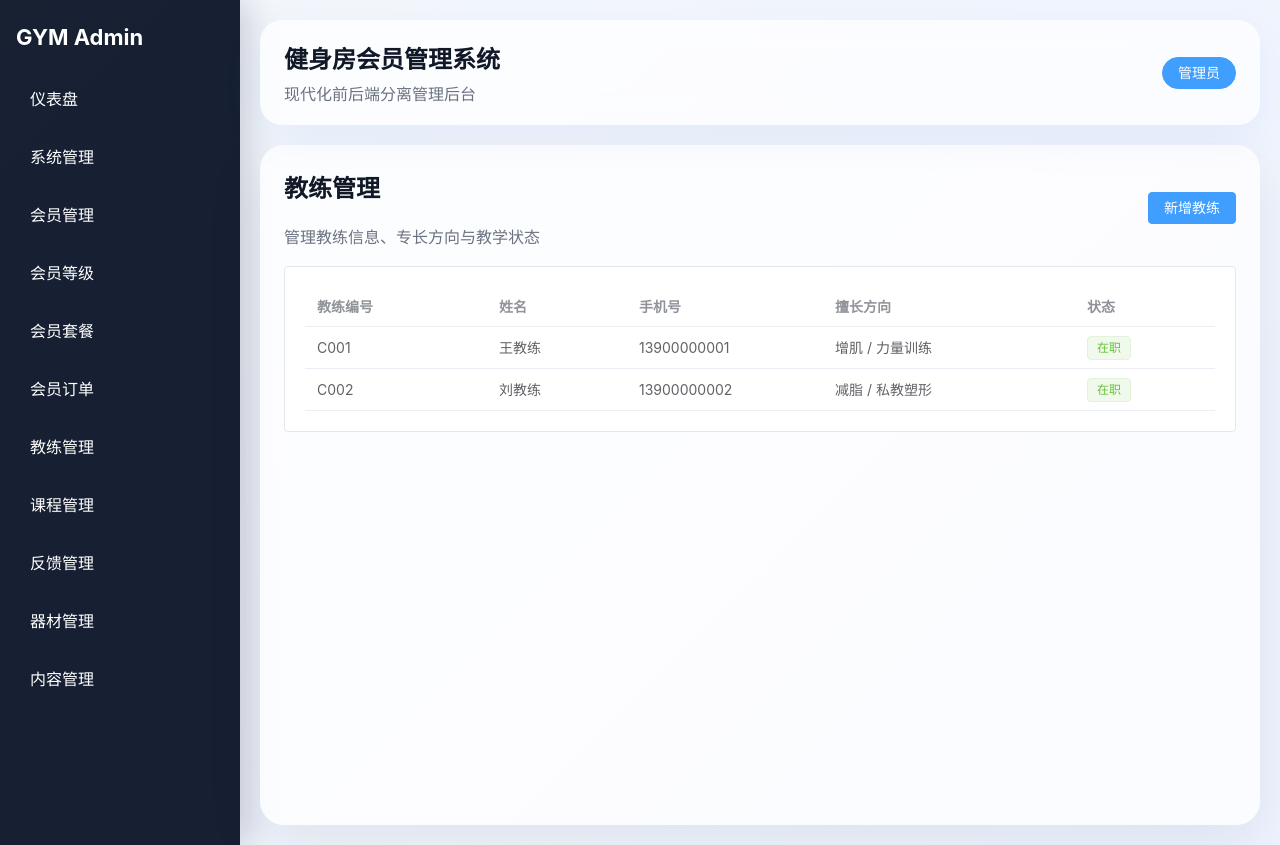
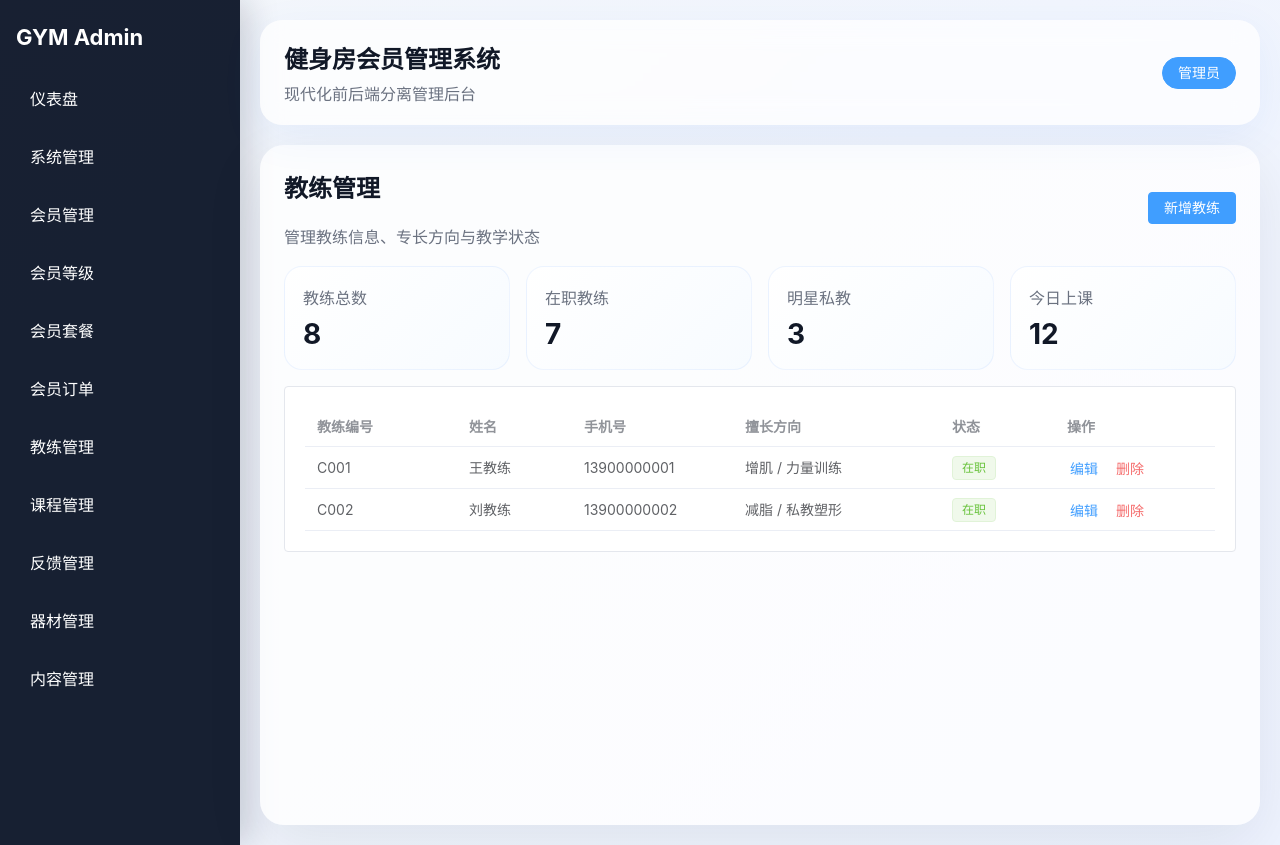
Before and after one commit to ptgnanan/gym-manager, a Vue app in the folder gym-management-admin/: page /coach in a window 1280 px wide. Built offline with nearby package versions, Linux system fonts and the light colour scheme.

Commit message:
feat: polish coach and course demo interactions

```diff
--- /dev/null
+++ b/gym-management-admin/src/api/coach.ts
@@ -0,0 +1,3 @@
+import request from '../utils/request'
+
+export const getCoachList = () => request.get('/api/coach/list')
--- /dev/null
+++ b/gym-management-admin/src/components/coach/CoachFormDialog.vue
@@ -0,0 +1,26 @@
+<template>
+  <el-dialog v-model="visible" :title="title" width="620px">
+    <el-form :model="form" label-width="90px">
+      <el-row :gutter="16">
+        <el-col :span="12"><el-form-item label="教练编号"><el-input v-model="form.coachNo" /></el-form-item></el-col>
+        <el-col :span="12"><el-form-item label="姓名"><el-input v-model="form.name" /></el-form-item></el-col>
+        <el-col :span="12"><el-form-item label="手机号"><el-input v-model="form.phone" /></el-form-item></el-col>
+        <el-col :span="12"><el-form-item label="擅长方向"><el-input v-model="form.specialty" /></el-form-item></el-col>
+        <el-col :span="24"><el-form-item label="简介"><el-input v-model="form.introduction" type="textarea" :rows="4" /></el-form-item></el-col>
+      </el-row>
+    </el-form>
+    <template #footer>
+      <el-button @click="visible=false">取消</el-button>
+      <el-button type="primary" @click="submit">保存</el-button>
+    </template>
+  </el-dialog>
+</template>
+
+<script setup lang="ts">
+import { computed } from 'vue'
+const props = defineProps<{ modelValue: boolean; title?: string }>()
+const emit = defineEmits(['update:modelValue', 'submit'])
+const visible = computed({ get: () => props.modelValue, set: (v:boolean) => emit('update:modelValue', v) })
+const form = { coachNo: 'C003', name: '', phone: '', specialty: '', introduction: '' }
+const submit = () => { emit('submit', { ...form }); visible.value = false }
+</script>
--- a/gym-management-admin/src/views/coach/CoachView.vue
+++ b/gym-management-admin/src/views/coach/CoachView.vue
@@ -5,8 +5,16 @@
         <h2>教练管理</h2>
         <p>管理教练信息、专长方向与教学状态</p>
       </div>
-      <el-button type="primary">新增教练</el-button>
+      <el-button type="primary" @click="dialogVisible = true">新增教练</el-button>
     </div>
+
+    <div class="stats-grid">
+      <div class="stat-card" v-for="item in stats" :key="item.label">
+        <div class="label">{{ item.label }}</div>
+        <div class="value">{{ item.value }}</div>
+      </div>
+    </div>
+
     <el-card shadow="never">
       <el-table :data="coaches">
         <el-table-column prop="coachNo" label="教练编号" min-width="130" />
@@ -18,12 +26,30 @@
             <el-tag :type="scope.row.status === '在职' ? 'success' : 'info'">{{ scope.row.status }}</el-tag>
           </template>
         </el-table-column>
+        <el-table-column label="操作" width="160">
+          <template #default>
+            <el-button link type="primary" @click="dialogVisible = true">编辑</el-button>
+            <el-button link type="danger">删除</el-button>
+          </template>
+        </el-table-column>
       </el-table>
     </el-card>
+
+    <CoachFormDialog v-model="dialogVisible" title="教练信息" @submit="handleSubmit" />
   </div>
 </template>
 
 <script setup lang="ts">
+import { ref } from 'vue'
+import CoachFormDialog from '../../components/coach/CoachFormDialog.vue'
+const dialogVisible = ref(false)
+const handleSubmit = (payload: unknown) => console.log('coach submit', payload)
+const stats = [
+  { label: '教练总数', value: 8 },
+  { label: '在职教练', value: 7 },
+  { label: '明星私教', value: 3 },
+  { label: '今日上课', value: 12 }
+]
 const coaches = [
   { coachNo: 'C001', name: '王教练', phone: '13900000001', specialty: '增肌 / 力量训练', status: '在职' },
   { coachNo: 'C002', name: '刘教练', phone: '13900000002', specialty: '减脂 / 私教塑形', status: '在职' }
@@ -33,4 +59,8 @@ const coaches = [
 <style scoped lang="scss">
 .page-header { display:flex; justify-content:space-between; align-items:center; margin-bottom:18px; }
 .page-header p { color: var(--text-sub); margin: 6px 0 0; }
+.stats-grid { display:grid; grid-template-columns:repeat(4,1fr); gap:16px; margin-bottom:16px; }
+.stat-card { padding:18px; border-radius:18px; background:linear-gradient(135deg,#ffffff,#f7fbff); border:1px solid rgba(59,130,246,.08); }
+.label { color:var(--text-sub); margin-bottom:8px; }
+.value { font-size:28px; font-weight:700; }
 </style>
--- a/gym-management-admin/src/views/course/CourseView.vue
+++ b/gym-management-admin/src/views/course/CourseView.vue
@@ -13,6 +13,17 @@
         <div class="label">{{ item.label }}</div>
         <div class="value">{{ item.value }}</div>
       </div>
+    </div>
+
+    <div class="schedule-panel">
+      <el-card shadow="never">
+        <template #header>今日课程排期</template>
+        <el-timeline>
+          <el-timeline-item timestamp="09:00-10:00">燃脂搏击操 · 王教练 · A教室</el-timeline-item>
+          <el-timeline-item timestamp="14:00-15:30">核心私教进阶 · 刘教练 · 私教室1</el-timeline-item>
+          <el-timeline-item timestamp="19:00-20:00">瑜伽拉伸 · 陈教练 · B教室</el-timeline-item>
+        </el-timeline>
+      </el-card>
     </div>
 
     <el-card shadow="never">
@@ -43,7 +54,6 @@
 <script setup lang="ts">
 import { ref } from 'vue'
 import CourseFormDialog from '../../components/course/CourseFormDialog.vue'
-
 const dialogVisible = ref(false)
 const handleSubmit = (payload: unknown) => console.log('course submit', payload)
 const stats = [
@@ -65,4 +75,5 @@ const courses = [
 .stat-card { padding:18px; border-radius:18px; background:linear-gradient(135deg,#ffffff,#f7fbff); border:1px solid rgba(59,130,246,.08); }
 .label { color:var(--text-sub); margin-bottom:8px; }
 .value { font-size:28px; font-weight:700; }
+.schedule-panel { margin-bottom:16px; }
 </style>
```
